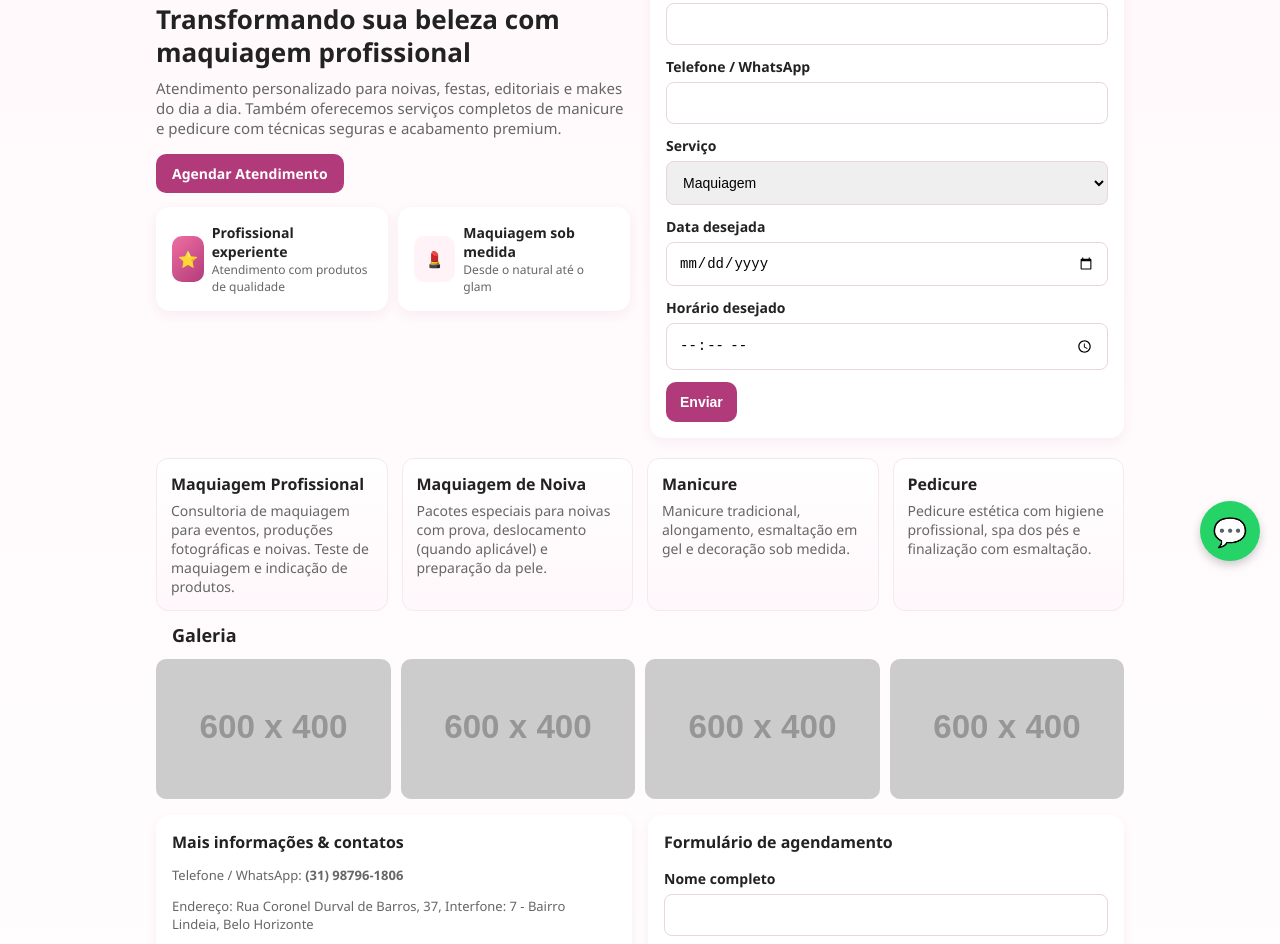
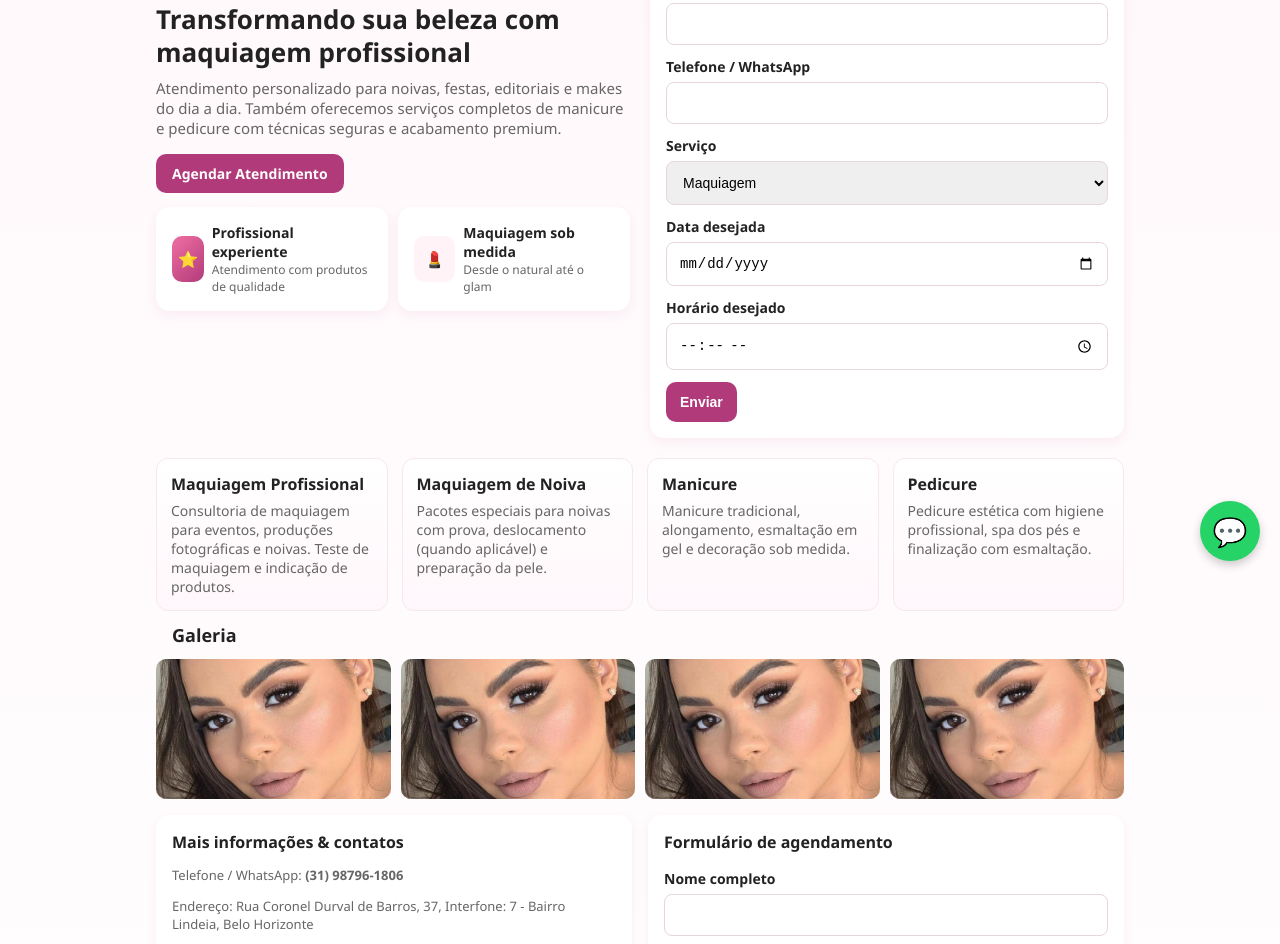
Before and after one commit to wgtecx/geisy-silveira-site, a plain HTML site: page index.html in a window 1280 px wide. Shown: the part 219-1163 px from the top of the page. Drawn offline with Linux system fonts and the light colour scheme; placeholder pictures from the web are drawn by us.

Commit message:
Add files via upload

```diff
--- a/index.html
+++ b/index.html
@@ -161,10 +161,10 @@
     <section id="galeria" class="gallery">
       <h2 style="margin:0 0 12px 16px;font-size:18px">Galeria</h2>
       <div class="grid">
-        <img src="https://placehold.co/600x400?text=Maquiagem+1" alt="Maquiagem 1" />
-        <img src="https://placehold.co/600x400?text=Maquiagem+2" alt="Maquiagem 2" />
-        <img src="https://placehold.co/600x400?text=Manicure" alt="Manicure" />
-        <img src="https://placehold.co/600x400?text=Pedicure" alt="Pedicure" />
+        <img src="https://raw.githubusercontent.com/wgtecx/geisy-silveira-site/refs/heads/main/Imagem%20Cliente.jpg" alt="Maquiagem 1" />
+        <img src="https://raw.githubusercontent.com/wgtecx/geisy-silveira-site/refs/heads/main/Imagem%20Cliente.jpg" alt="Maquiagem 2" />
+        <img src="https://raw.githubusercontent.com/wgtecx/geisy-silveira-site/refs/heads/main/Imagem%20Cliente.jpg" alt="Manicure" />
+        <img src="https://raw.githubusercontent.com/wgtecx/geisy-silveira-site/refs/heads/main/Imagem%20Cliente.jpg" alt="Pedicure" />
       </div>
     </section>
 
```
